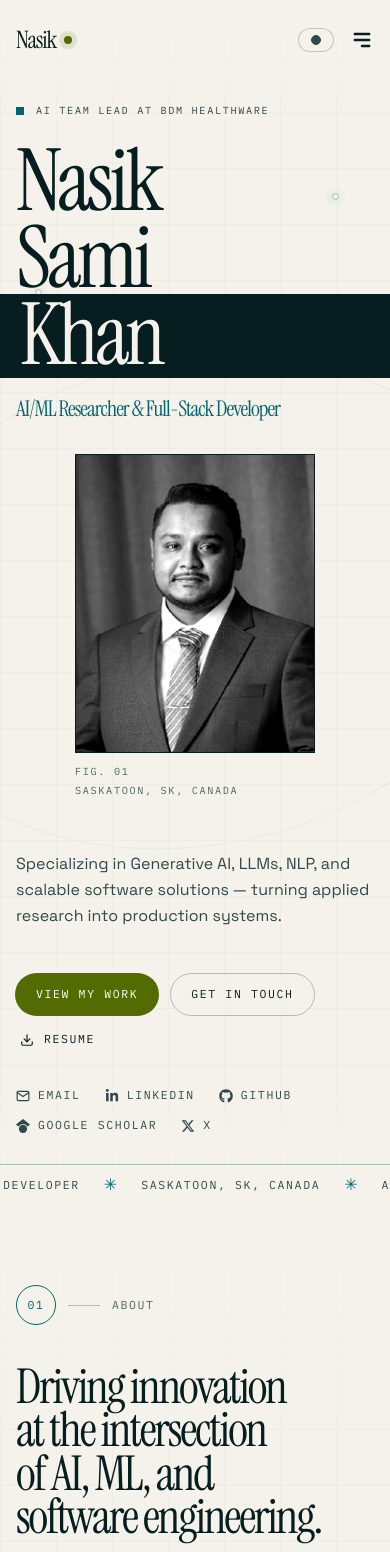
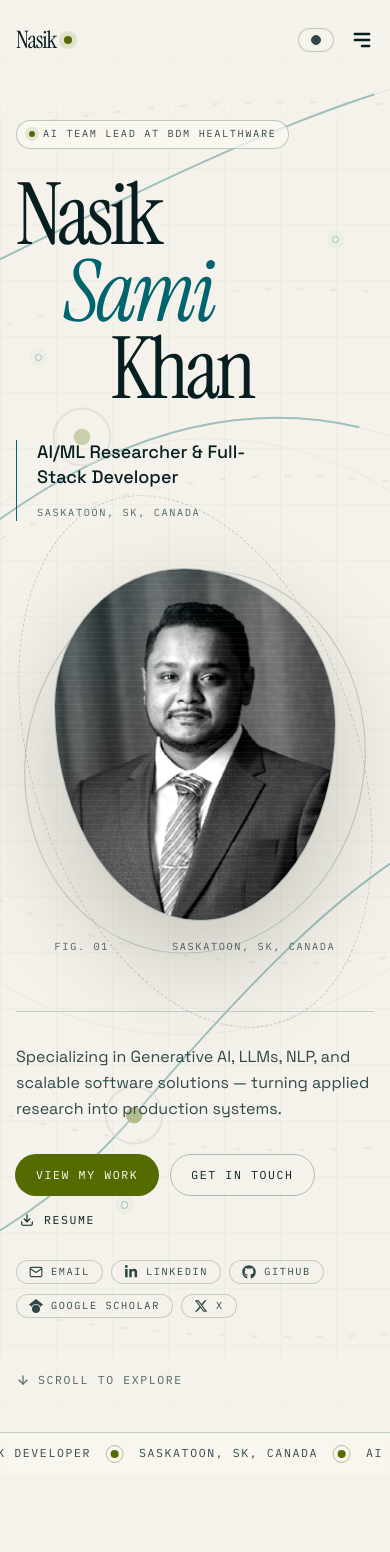
Before and after one commit to nasiksami/Portfolio, a React (Vite) app: page / in a window 390 px wide. Shown: the top 1552 px of the page. Built offline with nearby package versions, Linux system fonts and the light colour scheme.

Commit message:
feat(hero): introduce interactive signal atlas

```diff
--- a/src/components/Marquee.jsx
+++ b/src/components/Marquee.jsx
@@ -1,14 +1,6 @@
 import { useReducedMotion } from 'framer-motion';
 
-/**
- * Edge-to-edge credential ticker.
- *
- * The track is duplicated so the CSS translate can loop seamlessly at -50%;
- * the clone is `aria-hidden` so the strings are announced exactly once. Under
- * reduced motion the track holds still and simply clips — the content is
- * decorative repetition of facts stated elsewhere on the page, so nothing is
- * lost by it not moving.
- */
+/** Continuous evidence band assembled entirely from content shown elsewhere. */
 export default function Marquee({ items, className = '' }) {
   const reduceMotion = useReducedMotion();
 
@@ -16,9 +8,9 @@ export default function Marquee({ items, className = '' }) {
     <ul className="flex shrink-0 items-center">
       {items.map((item) => (
         <li key={item} className="flex items-center whitespace-nowrap">
-          <span className="meta px-6 py-3 text-content-secondary">{item}</span>
-          <span aria-hidden="true" className="text-accent">
-            ✳
+          <span className="meta px-5 py-3 text-content-secondary md:px-8">{item}</span>
+          <span aria-hidden="true" className="relative h-2 w-2 rounded-full bg-signal">
+            <span className="absolute inset-[-5px] rounded-full border border-signal/40" />
           </span>
         </li>
       ))}
@@ -26,8 +18,13 @@ export default function Marquee({ items, className = '' }) {
   );
 
   return (
-    <div className={`overflow-hidden border-y border-edge ${className}`}>
-      <div className={`flex w-max ${reduceMotion ? '' : 'animate-ticker'}`}>
+    <div
+      className={[
+        'overflow-hidden border-y border-edge/70 bg-surface-raised/45 backdrop-blur-sm',
+        className,
+      ].join(' ')}
+    >
+      <div className={['flex w-max', reduceMotion ? '' : 'animate-ticker'].join(' ')}>
         {track}
         <div aria-hidden="true" className="flex">
           {track}
--- /dev/null
+++ b/src/components/SignalField.jsx
@@ -0,0 +1,105 @@
+import { motion } from 'framer-motion';
+
+const ROUTES = [
+  'M82 645 C210 512 278 548 392 414 S624 194 764 302 S972 486 1136 164',
+  'M-24 246 C188 124 292 286 474 198 S780 34 936 132 S1122 318 1248 246',
+  'M154 808 C292 626 448 718 572 574 S760 386 904 470 S1072 650 1234 546',
+];
+
+const NODES = [
+  [112, 622],
+  [268, 514],
+  [392, 414],
+  [548, 262],
+  [764, 302],
+  [924, 452],
+  [1136, 164],
+  [184, 194],
+  [474, 198],
+  [936, 132],
+  [572, 574],
+  [904, 470],
+];
+
+/**
+ * Decorative inference map. The final focus node follows the pointer through
+ * MotionValues supplied by the hero; every research route remains visible
+ * when motion is disabled.
+ */
+export default function SignalField({ focusX, focusY, reduceMotion }) {
+  return (
+    <svg
+      aria-hidden="true"
+      focusable="false"
+      className="signal-field h-full w-full"
+      viewBox="0 0 1200 800"
+      preserveAspectRatio="xMidYMid slice"
+    >
+      <defs>
+        <filter id="signal-glow" x="-100%" y="-100%" width="300%" height="300%">
+          <feGaussianBlur stdDeviation="7" result="blur" />
+          <feMerge>
+            <feMergeNode in="blur" />
+            <feMergeNode in="SourceGraphic" />
+          </feMerge>
+        </filter>
+      </defs>
+
+      <g className="signal-field__contours">
+        <ellipse cx="646" cy="392" rx="466" ry="284" />
+        <ellipse cx="646" cy="392" rx="334" ry="198" />
+        <ellipse cx="646" cy="392" rx="202" ry="112" />
+      </g>
+
+      {ROUTES.map((route, index) => (
+        <g key={route}>
+          <path d={route} className="signal-field__ghost" />
+          <motion.path
+            d={route}
+            className="signal-field__route"
+            initial={reduceMotion ? false : { pathLength: 0, opacity: 0 }}
+            animate={{ pathLength: 1, opacity: 1 }}
+            transition={{ duration: 1.8, delay: 0.25 + index * 0.16, ease: [0.16, 1, 0.3, 1] }}
+          />
+        </g>
+      ))}
+
+      {NODES.map(([x, y], index) => (
+        <g key={x + '-' + y}>
+          <circle cx={x} cy={y} r="13" className="signal-field__node-ring" />
+          <motion.circle
+            cx={x}
+            cy={y}
+            r="3.8"
+            className="signal-field__node"
+            animate={reduceMotion ? undefined : { opacity: [0.35, 1, 0.35] }}
+            transition={{ duration: 2.4, delay: index * 0.11, repeat: Infinity }}
+          />
+        </g>
+      ))}
+
+      <motion.line
+        x1="764"
+        y1="302"
+        x2={focusX}
+        y2={focusY}
+        className="signal-field__tether"
+      />
+      <motion.circle
+        cx={focusX}
+        cy={focusY}
+        r="34"
+        className="signal-field__focus-ring"
+        animate={reduceMotion ? undefined : { r: [28, 38, 28], opacity: [0.25, 0.62, 0.25] }}
+        transition={{ duration: 3.2, repeat: Infinity, ease: 'easeInOut' }}
+      />
+      <motion.circle
+        cx={focusX}
+        cy={focusY}
+        r="6"
+        className="signal-field__focus"
+        filter="url(#signal-glow)"
+      />
+    </svg>
+  );
+}
--- a/src/components/SocialLinks.jsx
+++ b/src/components/SocialLinks.jsx
@@ -11,17 +11,9 @@ const ICONS = {
   x: FaXTwitter,
 };
 
-/**
- * Row of social links set as monospace labels rather than icon-only buttons —
- * in this design the label is the mark.
- *
- * Because the label is visible text each link already has an accessible name;
- * `aria-label` adds the value (handle, address) that sighted visitors get from
- * the Contact ledger, and the icon stays decorative.
- */
 export default function SocialLinks({ items = allSocials, className = '' }) {
   return (
-    <ul className={`flex flex-wrap items-center gap-x-6 gap-y-1 ${className}`}>
+    <ul className={['flex flex-wrap items-center gap-2', className].join(' ')}>
       {items.map((social) => {
         const Icon = ICONS[social.icon] ?? FiMail;
         const isExternal = social.href.startsWith('http');
@@ -29,9 +21,9 @@ export default function SocialLinks({ items = allSocials, className = '' }) {
           <li key={social.label}>
             <a
               href={social.href}
-              aria-label={`${social.label}: ${social.value}`}
+              aria-label={social.label + ': ' + social.value}
               {...(isExternal ? { target: '_blank', rel: 'noopener noreferrer' } : {})}
-              className="link-draw meta tap gap-2 text-content-secondary transition-colors hover:text-accent"
+              className="meta-sm tap gap-2 rounded-full border border-edge/70 bg-surface-base/45 px-3 text-content-secondary transition-all hover:-translate-y-0.5 hover:border-accent hover:text-accent"
             >
               <Icon className="h-3.5 w-3.5" aria-hidden="true" />
               {social.label}
--- a/src/index.css
+++ b/src/index.css
@@ -498,3 +498,93 @@
     transform: none !important;
   }
 }
+
+/* ── Signature hero: the identity follows the same route as the research. ── */
+.hero-name > span {
+  display: block;
+  width: fit-content;
+}
+
+.hero-name > span:nth-of-type(2) {
+  margin-left: clamp(1.5rem, 9vw, 8rem);
+}
+
+.hero-name > span:nth-of-type(3) {
+  margin-left: clamp(3.5rem, 20vw, 18rem);
+}
+
+.signal-field {
+  overflow: visible;
+  opacity: 0.82;
+}
+
+.signal-field__contours {
+  fill: none;
+  stroke: rgb(var(--edge) / 0.46);
+  stroke-width: 1;
+  stroke-dasharray: 3 12;
+  transform-origin: 54% 48%;
+  animation: orbit 44s linear infinite;
+}
+
+.signal-field__ghost,
+.signal-field__route,
+.signal-field__tether {
+  fill: none;
+  vector-effect: non-scaling-stroke;
+}
+
+.signal-field__ghost {
+  stroke: rgb(var(--edge) / 0.52);
+  stroke-width: 1;
+}
+
+.signal-field__route {
+  stroke: rgb(var(--accent) / 0.84);
+  stroke-width: 1.65;
+}
+
+.signal-field__node-ring {
+  fill: rgb(var(--surface-base) / 0.18);
+  stroke: rgb(var(--edge) / 0.62);
+  stroke-width: 1;
+}
+
+.signal-field__node {
+  fill: rgb(var(--signal));
+}
+
+.signal-field__tether {
+  stroke: rgb(var(--signal) / 0.62);
+  stroke-width: 1;
+  stroke-dasharray: 5 9;
+  animation: signal-flow 1.8s linear infinite;
+}
+
+.signal-field__focus-ring {
+  fill: none;
+  stroke: rgb(var(--signal) / 0.8);
+  stroke-width: 1;
+}
+
+.signal-field__focus {
+  fill: rgb(var(--signal));
+}
+
+@media (max-width: 1023px) {
+  .signal-field {
+    opacity: 0.5;
+    transform: scale(1.18);
+    transform-origin: center;
+  }
+}
+
+@media (max-width: 639px) {
+  .hero-name > span:nth-of-type(2) {
+    margin-left: 0.55em;
+  }
+
+  .hero-name > span:nth-of-type(3) {
+    margin-left: 1.1em;
+  }
+}
--- a/src/sections/Hero.jsx
+++ b/src/sections/Hero.jsx
@@ -1,17 +1,31 @@
 import { Fragment, useRef } from 'react';
-import { motion, useReducedMotion, useScroll, useTransform } from 'framer-motion';
+import {
+  motion,
+  useMotionValue,
+  useReducedMotion,
+  useScroll,
+  useSpring,
+  useTransform,
+} from 'framer-motion';
 import { FiArrowDown, FiDownload } from 'react-icons/fi';
 import { profile, socials, stats } from '../data/profile';
-import { usePointerWidth } from '../hooks/usePointerWidth';
 import ColumnRules from '../components/ColumnRules';
 import Marquee from '../components/Marquee';
+import SignalField from '../components/SignalField';
 import Button from '../components/ui/Button';
 import SocialLinks from '../components/SocialLinks';
 
-/** Staggered entrance for the hero's stacked blocks. */
+const WORDS = profile.name.split(' ');
+const TICKER = [
+  profile.role,
+  profile.location,
+  profile.currentRole,
+  ...stats.map((stat) => stat.value + ' ' + stat.label),
+];
+
 const container = {
   hidden: {},
-  show: { transition: { staggerChildren: 0.09, delayChildren: 0.15 } },
+  show: { transition: { staggerChildren: 0.09, delayChildren: 0.12 } },
 };
 
 const item = {
@@ -19,142 +33,115 @@ const item = {
   show: { opacity: 1, y: 0, transition: { duration: 0.8, ease: [0.16, 1, 0.3, 1] } },
 };
 
-// The wordmark is set from the name itself, so it can never drift out of sync
-// with data/profile.js.
-const WORDS = profile.name.split(' ');
-
-// Ticker copy is assembled from content already on the page — nothing here is
-// authored, so the ticker can never state something the rest of the site does
-// not.
-const TICKER = [
-  profile.role,
-  profile.location,
-  profile.currentRole,
-  ...stats.map((stat) => `${stat.value} ${stat.label}`),
-];
-
 export default function Hero() {
+  const sectionRef = useRef(null);
   const reduceMotion = useReducedMotion();
-  const sectionRef = useRef(null);
-
-  // Pointer drives Archivo's width axis; scroll drives parallax. Kept on
-  // separate properties so the two interactions never fight over one value.
-  const widthRef = usePointerWidth();
+  const pointerX = useMotionValue(910);
+  const pointerY = useMotionValue(260);
+  const focusX = useSpring(pointerX, { stiffness: 100, damping: 22, mass: 0.35 });
+  const focusY = useSpring(pointerY, { stiffness: 100, damping: 22, mass: 0.35 });
   const { scrollYProgress } = useScroll({
     target: sectionRef,
     offset: ['start start', 'end start'],
   });
-  const wordmarkY = useTransform(scrollYProgress, [0, 1], ['0%', '38%']);
-  const wordmarkFade = useTransform(scrollYProgress, [0, 0.85], [1, 0]);
+  const fieldY = useTransform(scrollYProgress, [0, 1], [0, 150]);
+  const fieldOpacity = useTransform(scrollYProgress, [0, 0.9], [0.82, 0]);
+  const nameY = useTransform(scrollYProgress, [0, 1], [0, -72]);
 
-  const motionProps = reduceMotion
-    ? {}
-    : { variants: container, initial: 'hidden', animate: 'show' };
-  const itemProps = reduceMotion ? {} : { variants: item };
-  const parallax = reduceMotion ? undefined : { y: wordmarkY, opacity: wordmarkFade };
+  const handlePointerMove = (event) => {
+    if (reduceMotion || !window.matchMedia('(pointer: fine)').matches) return;
+    const rect = sectionRef.current?.getBoundingClientRect();
+    if (!rect) return;
+    pointerX.set(((event.clientX - rect.left) / rect.width) * 1200);
+    pointerY.set(((event.clientY - rect.top) / rect.height) * 800);
+  };
 
   return (
     <section
       id="top"
       ref={sectionRef}
       aria-labelledby="hero-heading"
-      className="relative flex min-h-[100svh] flex-col justify-between overflow-hidden pt-20"
+      onPointerMove={handlePointerMove}
+      className="relative isolate flex min-h-[100svh] flex-col overflow-hidden pt-20"
     >
-      <ColumnRules />
+      <ColumnRules className="opacity-80" />
+      <motion.div
+        aria-hidden="true"
+        className="pointer-events-none absolute inset-0 -z-10"
+        style={reduceMotion ? undefined : { y: fieldY, opacity: fieldOpacity }}
+      >
+        <SignalField focusX={focusX} focusY={focusY} reduceMotion={reduceMotion} />
+      </motion.div>
 
-      <motion.div ref={widthRef} className="shell relative flex-1 py-6 md:py-10" {...motionProps}>
-        <div className="grid items-center gap-y-8 lg:grid-cols-12 lg:gap-x-6">
-          {/* ── Wordmark ───────────────────────────────────────────────── */}
       <motion.div
-            style={parallax}
-            className="relative z-10 lg:col-span-8 lg:[will-change:transform,opacity]"
+        className="shell relative flex flex-1 flex-col justify-center py-10 md:py-16"
+        variants={container}
+        initial={reduceMotion ? false : 'hidden'}
+        animate="show"
       >
-            <motion.p {...itemProps} className="meta-sm mb-6 flex items-center gap-3 md:mb-8">
-              <span aria-hidden="true" className="h-2 w-2 bg-accent" />
-              <span className="text-content-secondary">{profile.currentRole}</span>
+        <div className="grid items-center gap-12 lg:grid-cols-12 lg:gap-8">
+          <div className="relative z-10 lg:col-span-8">
+            <motion.p variants={item} className="signal-chip mb-7 w-fit">
+              {profile.currentRole}
             </motion.p>
 
             <motion.h1
-              {...itemProps}
               id="hero-heading"
-              className="display d-hero text-content-primary"
+              variants={item}
+              className="hero-name display d-hero text-content-primary"
+              style={reduceMotion ? undefined : { y: nameY }}
             >
-              {WORDS.map((word, index) => {
-                const isLast = index === WORDS.length - 1;
-                return (
+              {WORDS.map((word, index) => (
                 <Fragment key={word}>
-                    {/* Real whitespace between the words so the accessible
-                        name is "Nasik Sami Khan" regardless of how a given
-                        engine treats block boundaries. It collapses to
-                        nothing visually. */}
                   {index > 0 && ' '}
-                    {isLast ? (
-                      // Reversed out of an ink band that bleeds off the right
-                      // edge. The band is clipped by the section's
-                      // overflow-hidden, so it never creates a scrollbar.
-                      <span className="relative block">
-                        <span
-                          aria-hidden="true"
-                          className="absolute -inset-y-[0.04em] -left-[6vw] right-[-60vw] bg-content-primary"
-                        />
-                        <span className="relative block pl-[1vw] text-surface-base">
-                          {word}
-                        </span>
-                      </span>
-                    ) : (
-                      <span className="block">{word}</span>
-                    )}
+                  <span className={index === 1 ? 'italic text-accent' : ''}>{word}</span>
                 </Fragment>
-                );
-              })}
+              ))}
             </motion.h1>
 
-            <motion.p
-              {...itemProps}
-              className="display d-3 mt-6 max-w-2xl text-accent md:mt-10"
-              style={{ '--wght': 700 }}
+            <motion.div
+              variants={item}
+              className="mt-8 flex flex-col gap-4 border-l border-accent pl-5 md:mt-10 md:flex-row md:items-end md:justify-between"
             >
+              <p className="max-w-xl text-lg font-medium leading-snug text-content-primary md:text-xl">
                 {profile.role}
-            </motion.p>
+              </p>
+              <p className="meta-sm text-content-muted">{profile.location}</p>
             </motion.div>
+          </div>
 
-          {/* ── Portrait ───────────────────────────────────────────────── */}
-          <motion.div
-            {...itemProps}
-            className="relative z-20 mx-auto w-full max-w-[15rem] sm:max-w-xs lg:col-span-4 lg:max-w-none"
+          <motion.figure
+            variants={item}
+            className="orbit-frame relative z-20 mx-auto w-[min(72vw,20rem)] lg:col-span-4 lg:w-full lg:max-w-[24rem]"
           >
-            <div className="halftone relative border border-content-primary">
+            <div className="portrait-window aspect-[4/5]">
               <img
                 src={profile.headshot}
-                alt={`Portrait of ${profile.name}`}
+                alt={'Portrait of ' + profile.name}
                 width="640"
                 height="640"
                 loading="eager"
-                // React 18.2 logs a dev-only casing warning for this prop but
-                // still emits it, and HTML attributes are case-insensitive, so
-                // the browser honours it. Lowercase would silence the warning
-                // but trips eslint-plugin-react, which is the CI gate.
                 fetchPriority="high"
-                className="duotone aspect-[4/5] w-full object-cover object-top"
+                className="h-full w-full object-cover object-top"
               />
             </div>
-            <p className="meta-sm mt-3 flex flex-col gap-1 text-content-muted sm:flex-row sm:justify-between sm:gap-4">
+            <figcaption className="meta-sm mt-5 flex justify-between gap-4 text-content-muted">
               <span>Fig. 01</span>
               <span>{profile.location}</span>
-            </p>
-          </motion.div>
+            </figcaption>
+          </motion.figure>
         </div>
 
-        {/* ── Specimen data ──────────────────────────────────────────────── */}
-        <div className="mt-8 grid gap-y-6 md:mt-16 lg:grid-cols-12 lg:gap-x-6">
-          <motion.div {...itemProps} className="lg:col-span-5">
-            <p className="rule pt-5 text-base leading-relaxed text-content-secondary md:text-lg">
+        <div className="mt-14 grid gap-8 border-t border-edge/70 pt-8 lg:grid-cols-12 lg:gap-8">
+          <motion.p
+            variants={item}
+            className="max-w-prose text-base leading-relaxed text-content-secondary md:text-lg lg:col-span-5"
+          >
             {profile.summary}
-            </p>
-          </motion.div>
+          </motion.p>
 
-          <motion.div {...itemProps} className="lg:col-span-5 lg:col-start-7">
-            <div className="rule flex flex-wrap items-center gap-x-3 gap-y-3 pt-5">
+          <motion.div variants={item} className="lg:col-span-6 lg:col-start-7">
+            <div className="flex flex-wrap items-center gap-3">
               <Button href="#projects" variant="solid">
                 View my work
               </Button>
@@ -175,15 +162,15 @@ export default function Hero() {
 
             <SocialLinks
               items={socials.filter((social) => social.icon !== 'phone')}
-              className="mt-8"
+              className="mt-7"
             />
           </motion.div>
         </div>
 
         <motion.a
-          {...itemProps}
+          variants={item}
           href="#about"
-          className="link-draw meta tap mt-12 hidden w-fit gap-2 text-content-muted transition-colors hover:text-accent md:inline-flex"
+          className="meta tap mt-12 w-fit gap-2 text-content-muted transition-colors hover:text-accent"
         >
           <FiArrowDown className="h-3.5 w-3.5" aria-hidden="true" />
           Scroll to explore
```
Lines whose indentation alone changed are shown as unchanged.
